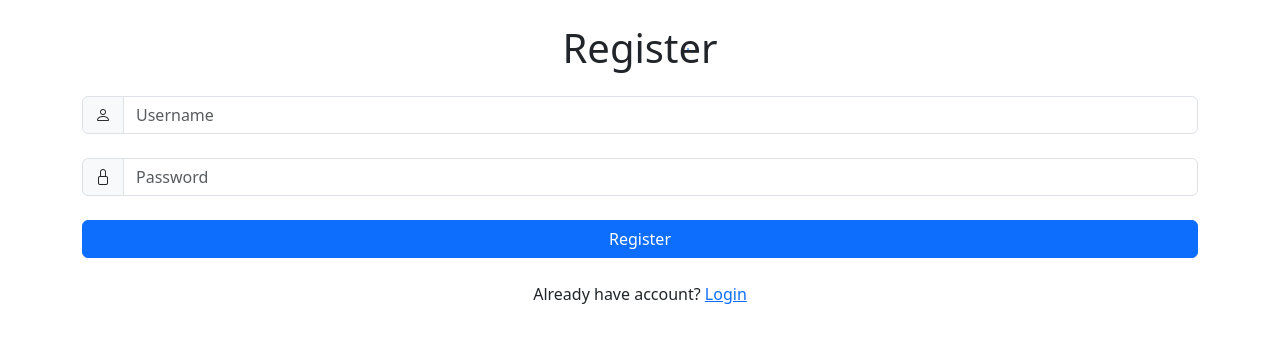
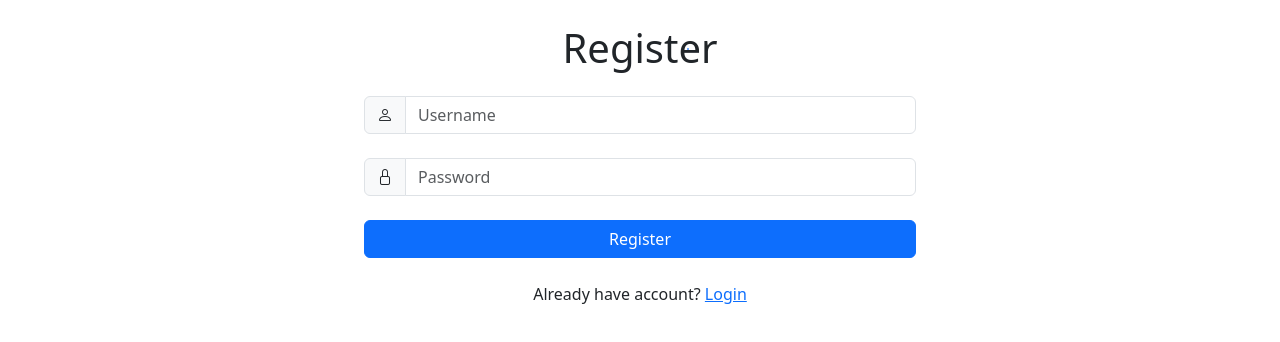
Before and after one commit to Hidayathamir/opendiscuss_nextjs, a Next.js app: page /register in a window 1280 px wide. Shown: the top 342 px of the page. Built offline with nearby package versions, Linux system fonts and the light colour scheme.

Commit message:
fix: set max width content

```diff
--- a/src/app/layout.tsx
+++ b/src/app/layout.tsx
@@ -24,7 +24,9 @@ export default function RootLayout({
           show={isShow}
           toastType={type}
         />
-        <div>{children}</div>
+        <div className="container" style={{ maxWidth: 600 }}>
+          {children}
+        </div>
         <BootstrapClient />
       </body>
     </html>
```
